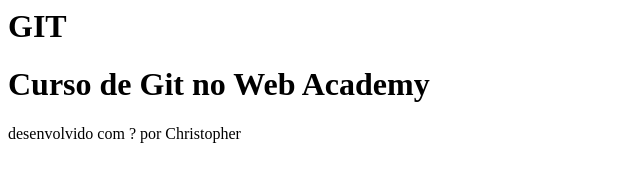
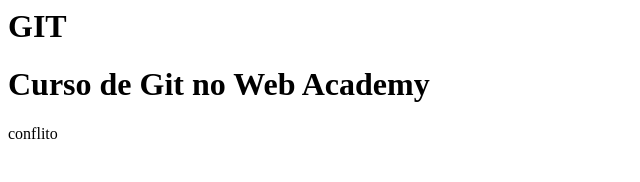
Before and after one commit to crCoelhos/ReWebAcademy, a plain HTML site: page index.html in a window 1280 px wide. Shown: the whole page, without its empty margins (0-640 px from the left). Drawn offline with Linux system fonts and the light colour scheme.

Commit message:
conflito main

```diff
--- a/index.html
+++ b/index.html
@@ -6,9 +6,6 @@
 
 
 
-	<footer>
-		<span>
-      		desenvolvido com <span style:"color: red">?	</span><span>por Christopher</span>
-	</footer>
+	<p>conflito</p>
     </body>
 </html>
```
